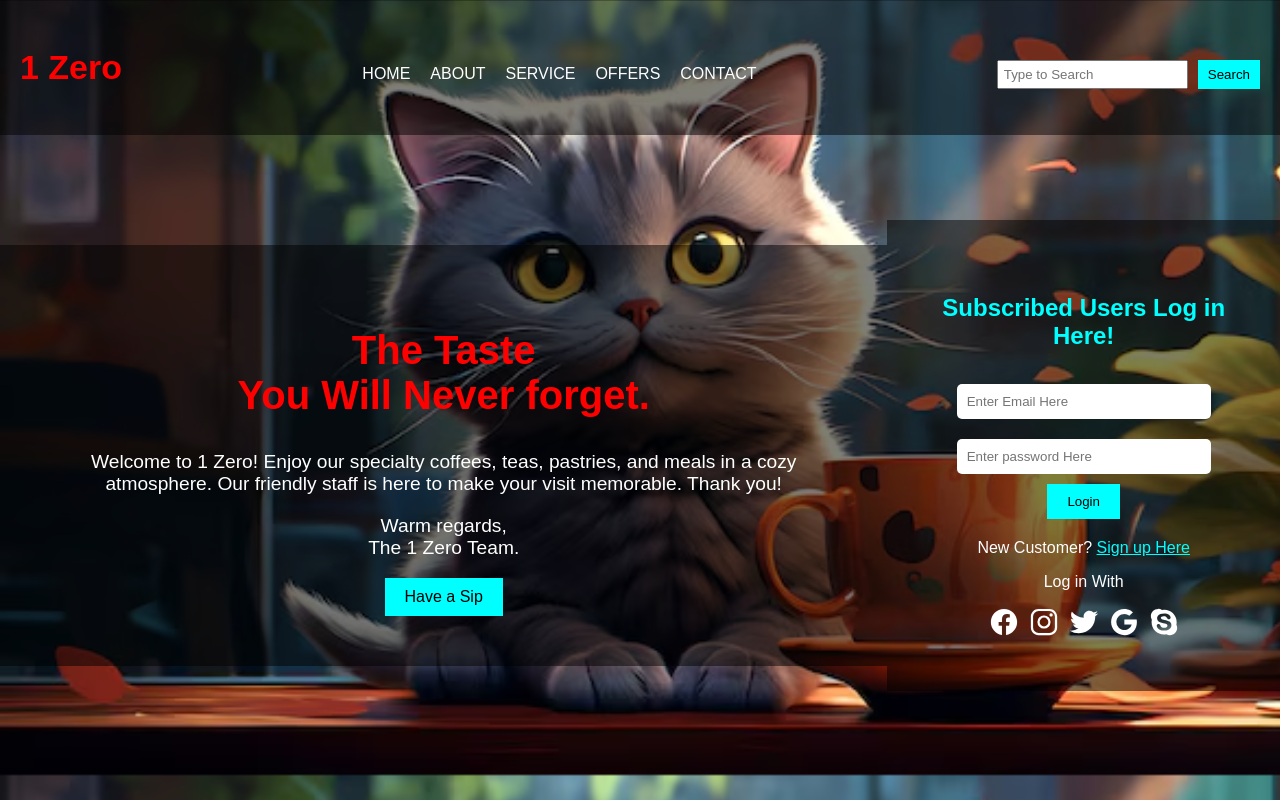
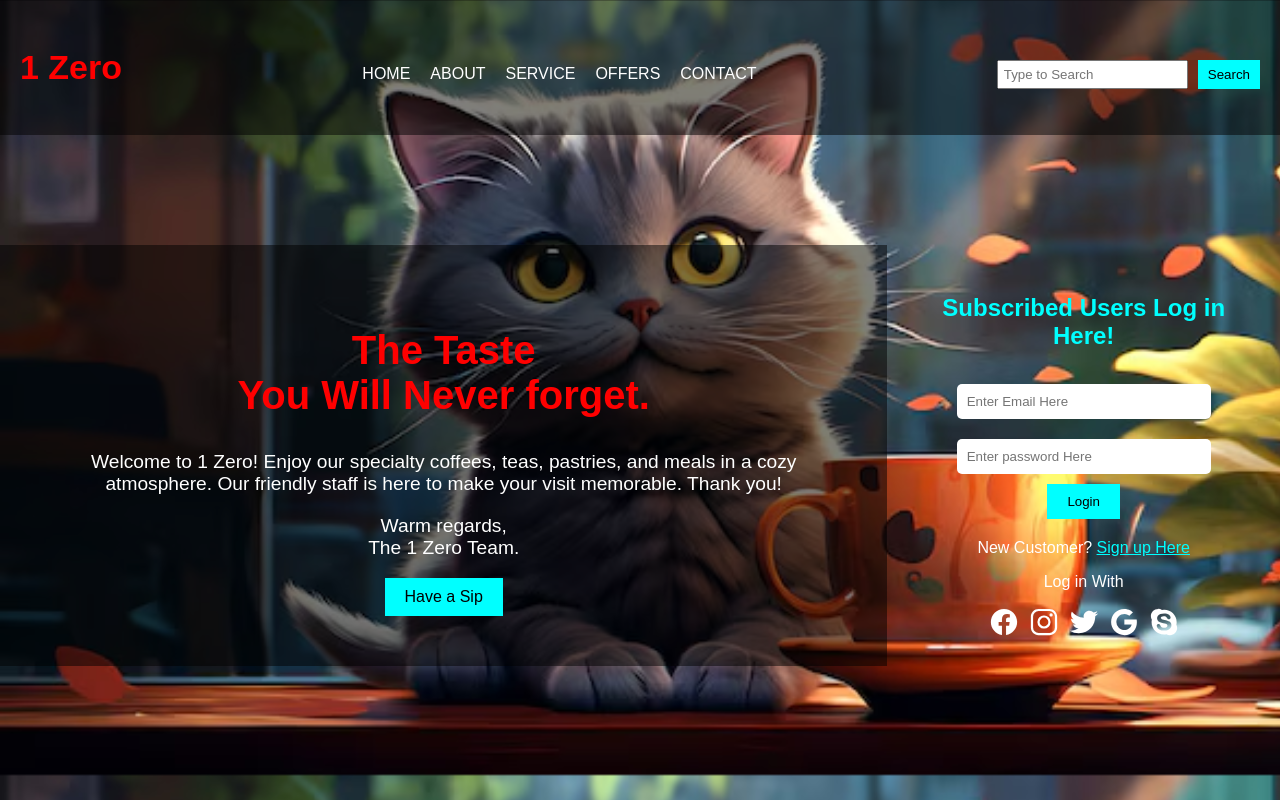
Before and after one commit to thakursumi498/Log-In-Page-Coffee-Shop, a plain HTML site: page index.html in a window 1280 px wide. Drawn offline with nearby package versions, Linux system fonts and the light colour scheme.

Commit message:
Update style.css

```diff
--- a/style.css
+++ b/style.css
@@ -89,7 +89,7 @@ body {
 
 .login {
     padding: 50px;
-    background: rgba(0, 0, 0, 0.5);
+    background: rgb(69 30 30 / 0%);
     text-align: center;
 }
 
```
